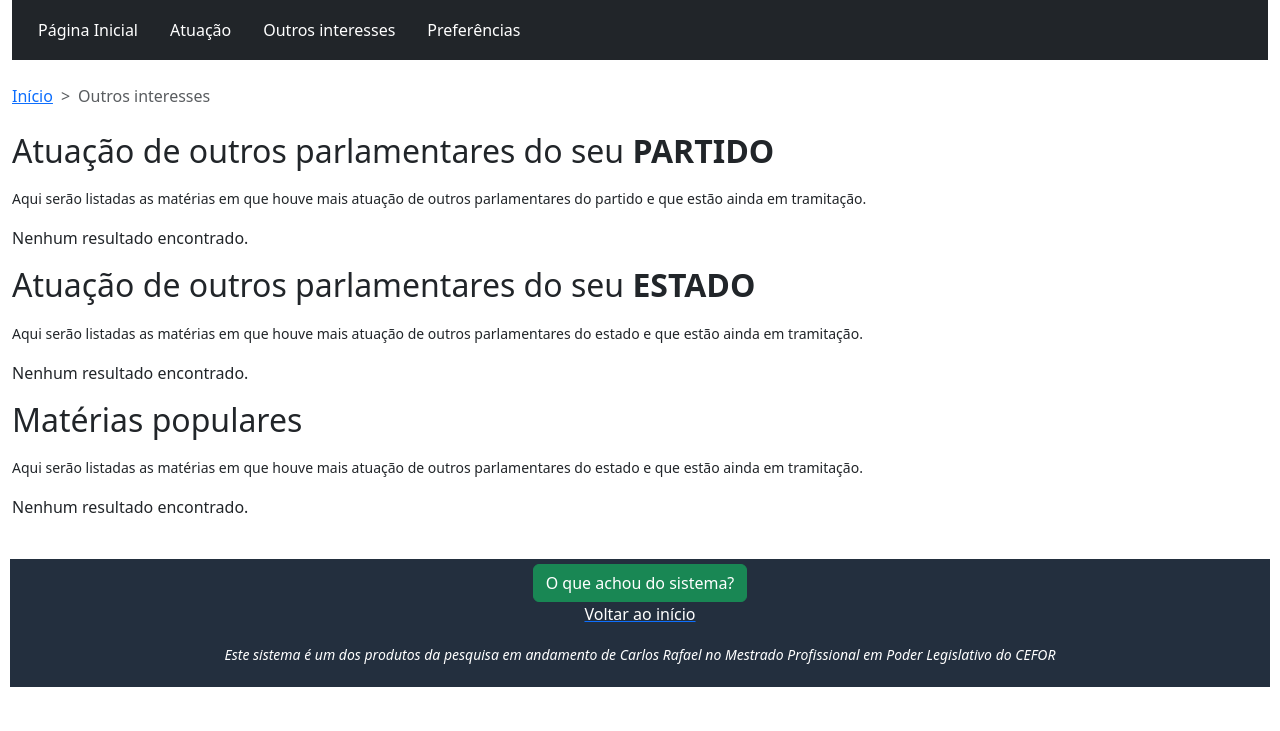
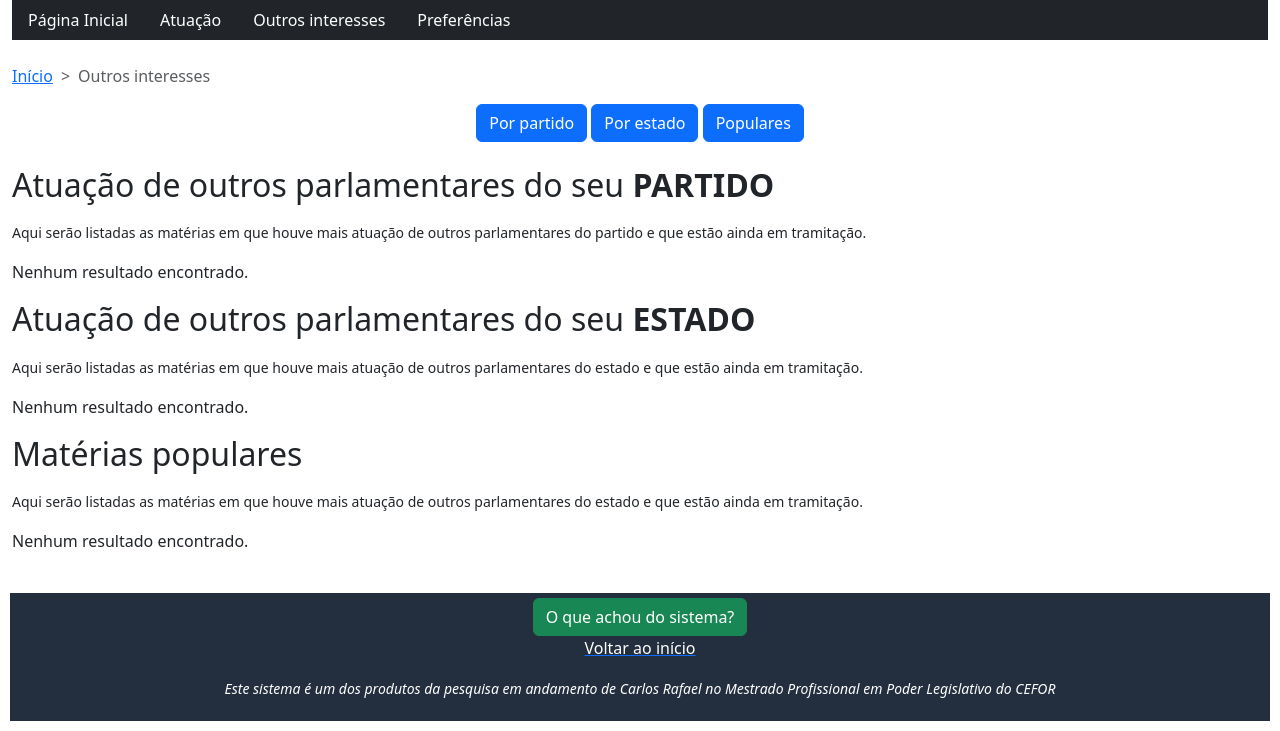
Before and after one commit to carlosrafaeldf/recomendacoes, a Flask app: template templates/pagina_outros.html in a window 1280 px wide. Shown: the part 124-855 px from the top of the page. Before the commit the page ends 811 px from the top, so only its background shows below. Run offline with Flask 3, Linux system fonts and the light colour scheme; the template is opened without the code that fills it, so the values that code supplies are empty; parts of the project's set-up code (start-up, migrations or seed data) failed here and were passed over; some libraries are stand-ins or nearby versions.

Commit message:
Melhorando

```diff
--- a/templates/header.html
+++ b/templates/header.html
@@ -94,7 +94,7 @@
             .menu {
                 display: flex;
                 background-color: #526882; /* Cor de fundo do menu */
-                padding: 10px;
+
             }
 
             .menu a {
--- a/templates/pagina_outros.html
+++ b/templates/pagina_outros.html
@@ -18,10 +18,15 @@
                 <li class="breadcrumb-item active" aria-current="page">Outros interesses</li>
             </ol>
         </nav>
+        <center>
+        <a href="#partido" class="btn btn-primary"> Por partido </a>
+        <a href="#estado" class="btn btn-primary"> Por estado </a>
+        <a href="#populares" class="btn btn-primary"> Populares </a>
+        </center>
 
         <!-- Meus Interesses -->
         <div class="my-4">
-            <h2 class="mb-3">Atuação de outros parlamentares do seu <strong>PARTIDO</strong></h2>
+            <h2 class="mb-3" id="partido">Atuação de outros parlamentares do seu <strong>PARTIDO</strong></h2>
             <p class="text.text-white"><small>Aqui serão listadas as matérias em que houve mais atuação de outros parlamentares do partido e que estão ainda em tramitação.</small></p>
 
             <div class="row row-cols-1 row-cols-md-2 g-4">
@@ -66,7 +71,7 @@
 
             <!-- MATÉRIAS DE OUTROS SENADORES DO ESTADO-->
 
-            <h2 class="mb-3">Atuação de outros parlamentares do seu <strong>ESTADO</strong></h2>
+            <h2 class="mb-3" id="estado">Atuação de outros parlamentares do seu <strong>ESTADO</strong></h2>
             <p class="text.text-white"><small>Aqui serão listadas as matérias em que houve mais atuação de outros parlamentares do estado e que estão ainda em tramitação.</small></p>
             <div class="row row-cols-1 row-cols-md-2 g-4">
                 {% if interesses_estado %}
@@ -110,7 +115,7 @@
 
             <!-- MATÉRIAS POPULARES-->
 
-            <h2 class="mb-3">Matérias populares</h2>
+            <h2 class="mb-3" id="populares">Matérias populares</h2>
             <p class="text.text-white"><small>Aqui serão listadas as matérias em que houve mais atuação de outros parlamentares do estado e que estão ainda em tramitação.</small></p>
             <div class="row row-cols-1 row-cols-md-2 g-4">
                 {% if principais_interesses %}
```
